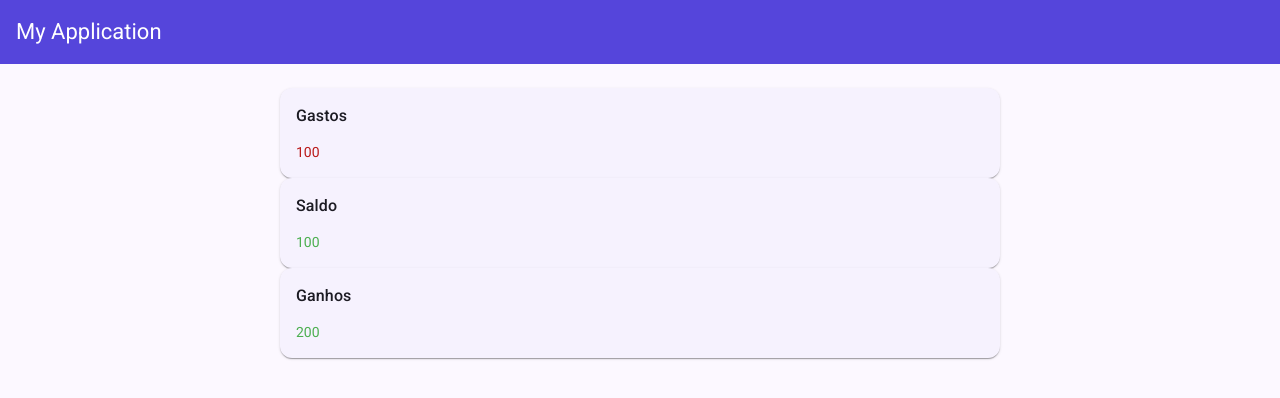
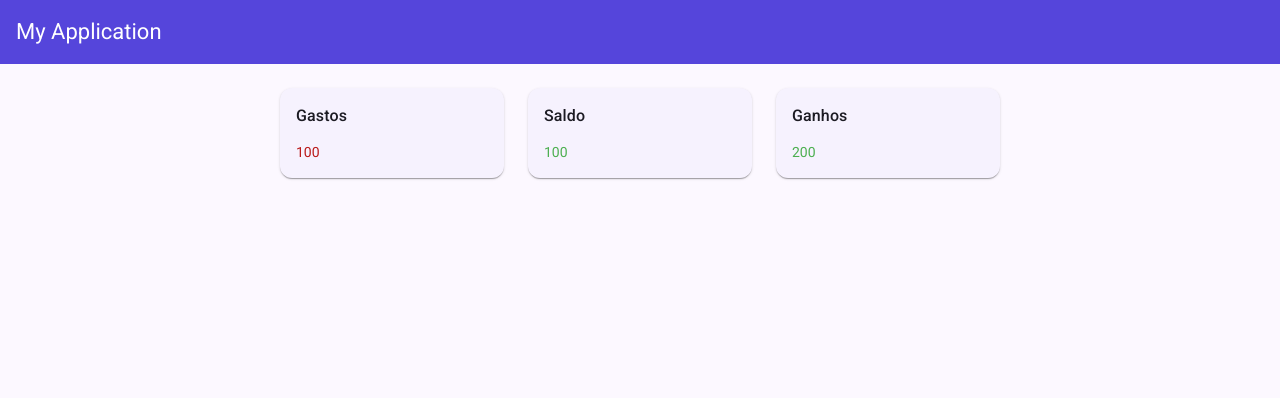
Before and after one commit to NalandaMelo/gerenciado-financeiro, an Angular app: page / in a window 1280 px wide. Shown: the top 398 px of the page. Built offline with nearby package versions, Linux system fonts and the light colour scheme.

Commit message:
feat: organizando e deixando mais bonito

```diff
--- /dev/null
+++ b/src/app/features/home/components/balance/balance.html
@@ -0,0 +1,20 @@
+<app-balance-card
+class="card"
+[type]="'outcome'"
+[label]="'Gastos'"
+[value]="100"
+></app-balance-card>
+
+<app-balance-card
+class="card"
+[type]="'balance'"
+[label]="'Saldo'"
+[value]="100"
+></app-balance-card>
+
+<app-balance-card
+class="card"
+[type]="'income'"
+[label]="'Ganhos'"
+[value]="200"
+></app-balance-card>
--- /dev/null
+++ b/src/app/features/home/components/balance/balance.scss
@@ -0,0 +1,10 @@
+:host {
+    display: flex;
+
+    gap: 24px;
+
+    .card {
+        flex: 1;
+
+    }
+}
--- a/src/app/features/home/home.html
+++ b/src/app/features/home/home.html
@@ -1,17 +1 @@
-<app-balance-card
-[type]="'outcome'"
-[label]="'Gastos'"
-[value]="100"
-></app-balance-card>
-
-<app-balance-card
-[type]="'balance'"
-[label]="'Saldo'"
-[value]="100"
-></app-balance-card>
-
-<app-balance-card
-[type]="'income'"
-[label]="'Ganhos'"
-[value]="200"
-></app-balance-card>
+<app-balance></app-balance>
--- a/src/app/features/home/home.ts
+++ b/src/app/features/home/home.ts
@@ -1,9 +1,10 @@
 import { Component } from '@angular/core';
-import { BalanceCard } from './components/balance-card/balance-card';
+import { Balance } from "./components/balance/balance";
+
 
 @Component({
   selector: 'app-home',
-  imports: [BalanceCard],
+  imports: [Balance],
   templateUrl: './home.html',
   styleUrl: './home.scss',
 })
```
Also changed, not shown: src/app/features/home/components/balance/balance.ts (added, +13 -0 lines), src/app/features/home/components/balance/components/balance-card/balance-card.html (renamed from src/app/features/home/components/balance-card/balance-card.html), src/app/features/home/components/balance/components/balance-card/balance-card.scss (renamed from src/app/features/home/components/balance-card/balance-card.scss), src/app/features/home/components/balance/components/balance-card/balance-card.ts (renamed from src/app/features/home/components/balance-card/balance-card.ts).
